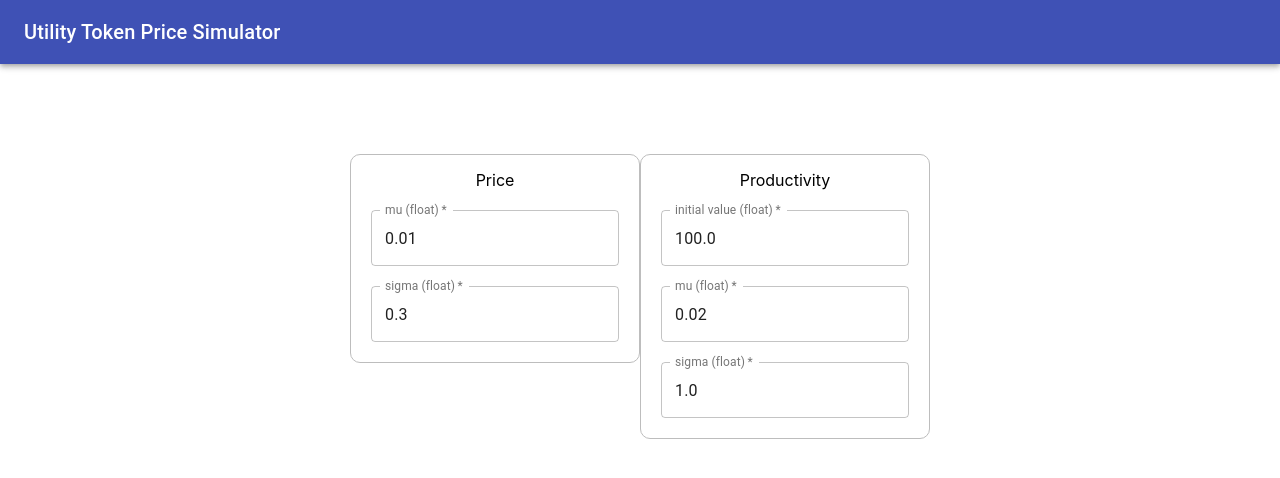
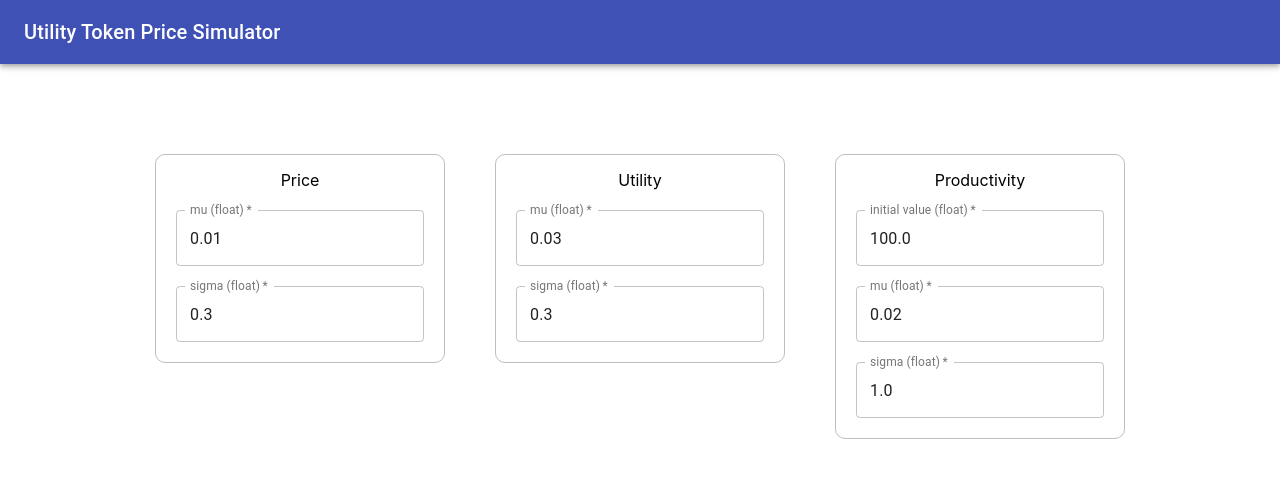
Before and after one commit to melonattacker/utility-token-price-simulator, a React (Create React App) app in the folder frontend/: page / in a window 1280 px wide. Shown: the top 478 px of the page. Built offline with nearby package versions, Linux system fonts and the light colour scheme.

Commit message:
add UtilityParams

```diff
--- a/frontend/src/components/Form.js
+++ b/frontend/src/components/Form.js
@@ -1,5 +1,5 @@
 import React from 'react';
-import { PriceParams, ProductivityParams } from './Input';
+import { PriceParams, UtilityParams, ProductivityParams } from './Input';
 import '../App.css';
 
 class InputForm extends React.Component {
@@ -8,6 +8,8 @@ class InputForm extends React.Component {
     this.state = {
       "priceMu": "0.01",
       "priceSigma": "0.3",
+      "utiMu": "0.03",
+      "utiSigma": "0.3",
       "proIni": "100.0",
       "proMu": "0.02",
       "proSigma": "1.0"
@@ -23,6 +25,7 @@ class InputForm extends React.Component {
     return(
       <div>
         <PriceParams mu={state.priceMu} sigma={state.priceSigma} handleChange={this.handleChange} />
+        <UtilityParams mu={state.utiMu} sigma={state.utiSigma} handleChange={this.handleChange} />
         <ProductivityParams ini={state.proIni} mu={state.proMu} sigma={state.proSigma} handleChange={this.handleChange} />
       </div>
     )
--- a/frontend/src/components/Input.js
+++ b/frontend/src/components/Input.js
@@ -17,6 +17,9 @@ const styles = makeStyles((theme) => ({
     },
     space: {
       marginBottom: 20
+    },
+    root: {
+        marginRight: 50
     }
 }))
 
@@ -24,7 +27,7 @@ export function PriceParams(props) {
     const classes = styles();
 
     return (
-        <FormControl>
+        <FormControl className={classes.root}>
             <div className={classes.param}>
                 <p className={classes.header}>Price</p>
                 <div className={classes.input}>
@@ -32,6 +35,24 @@ export function PriceParams(props) {
                 </div>
                 <div className={classes.input}>
                     <TextField required id="standard-required" label="sigma (float)" defaultValue={props.sigma} variant="outlined" onChange={props.handleChange("priceSigma")} />
+                </div>
+            </div>
+        </FormControl>
+    );
+}
+
+export function UtilityParams(props) {
+    const classes = styles();
+
+    return (
+        <FormControl className={classes.root}>
+            <div className={classes.param}>
+                <p className={classes.header}>Utility</p>
+                <div className={classes.input}>
+                    <TextField required id="standard-required" label="mu (float)" defaultValue={props.mu} variant="outlined" className={classes.space} onChange={props.handleChange("utiMu")}/>
+                </div>
+                <div className={classes.input}>
+                    <TextField required id="standard-required" label="sigma (float)" defaultValue={props.sigma} variant="outlined" onChange={props.handleChange("utiSigma")} />
                 </div>
             </div>
         </FormControl>
```
